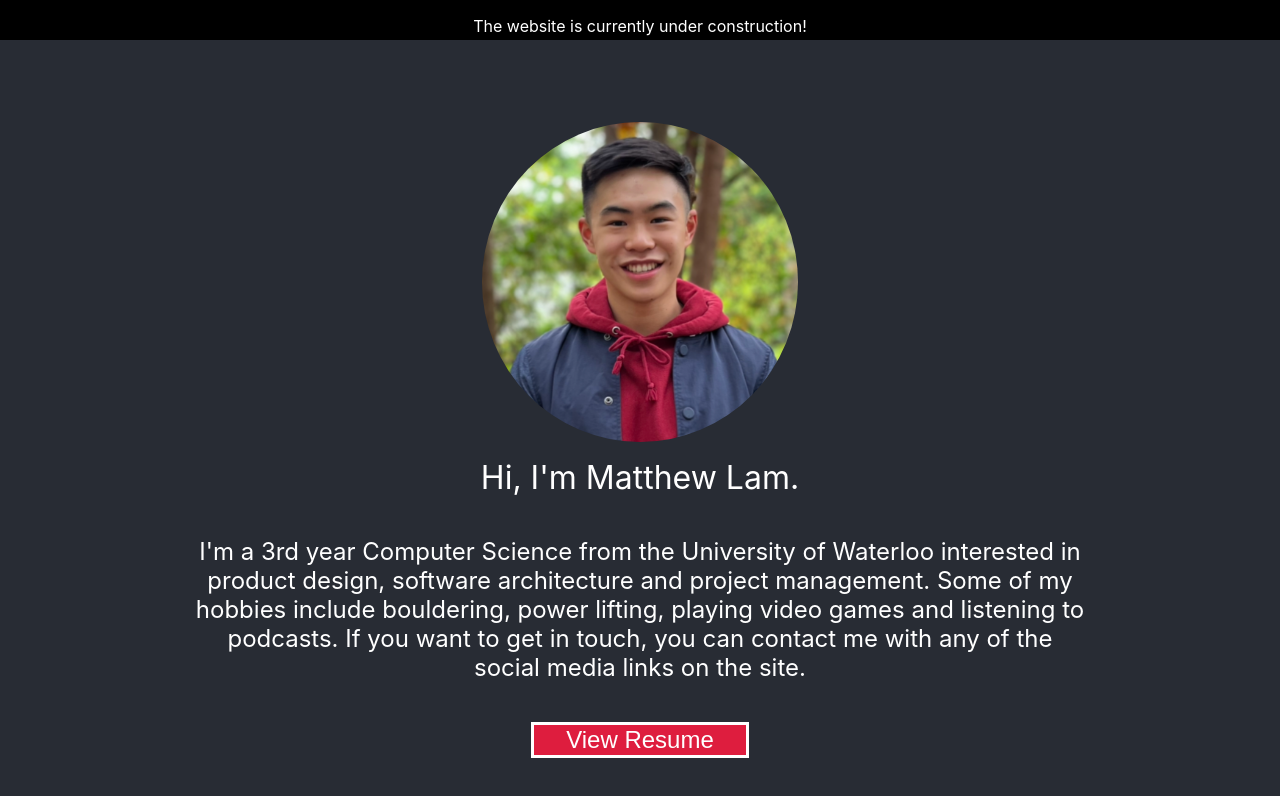
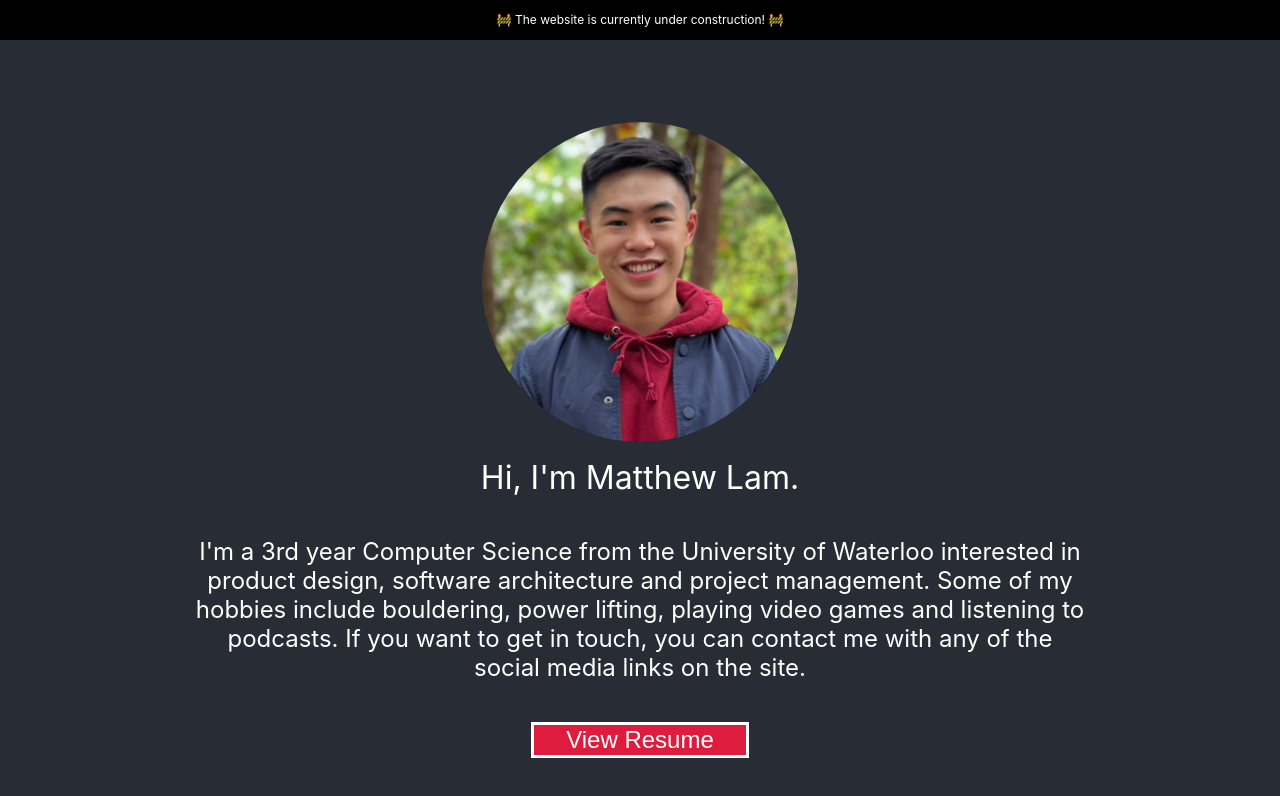
Before and after one commit to matthewtlam/matthewtlam.com, a React (Create React App) app: page / in a window 1280 px wide. Shown: the top 796 px of the page. Built offline with nearby package versions, Linux system fonts and the light colour scheme.

Commit message:
edited the tab description and updated warning banner

```diff
--- a/public/index.html
+++ b/public/index.html
@@ -24,10 +24,9 @@
       work correctly both with client-side routing and a non-root public URL.
       Learn how to configure a non-root public URL by running `npm run build`.
     -->
-    <title>React App</title>
+    <title>Matthew Lam | Portfolio</title>
   </head>
   <body>
-    <noscript>You need to enable JavaScript to run this app.</noscript>
     <div id="root"></div>
     <!--
       This HTML file is a template.
--- a/src/App.css
+++ b/src/App.css
@@ -15,6 +15,7 @@
 
 .Navigation {
   color: white;
+  font-size: 12px;
 }
 
 .Navbar {
--- a/src/App.js
+++ b/src/App.js
@@ -7,7 +7,7 @@ function App() {
   return (
     <div className="App">
       <div className="Navbar">
-        <p className="Navigation">The website is currently under construction!</p>
+        <p className="Navigation">🚧 The website is currently under construction! 🚧</p>
       </div>
 
       <header className="App-header">
```
